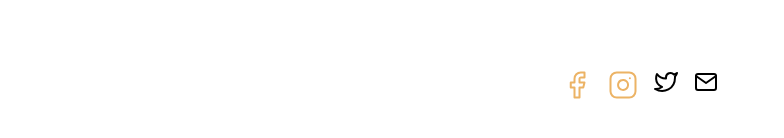
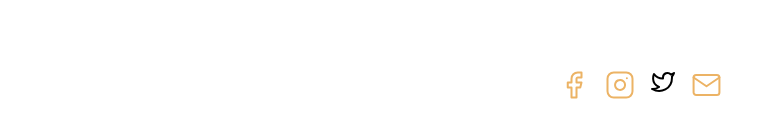
Before and after one commit to GitAlexisBERNARD/Lightbrary, a Vue app: page / in a window 1280 px wide. Shown: the part 498-636 px from the top of the page, without its empty margins (0-784 px from the left). Built offline with nearby package versions, Linux system fonts and the light colour scheme.

Commit message:
Update mail.vue

```diff
--- a/src/components/icons/mail.vue
+++ b/src/components/icons/mail.vue
@@ -1,3 +1,3 @@
 <template>
-    <svg xmlns="http://www.w3.org/2000/svg" width="24" height="24" viewBox="0 0 24 24" fill="none" stroke="currentColor" stroke-width="2" stroke-linecap="round" stroke-linejoin="round" class="feather feather-mail"><path d="M4 4h16c1.1 0 2 .9 2 2v12c0 1.1-.9 2-2 2H4c-1.1 0-2-.9-2-2V6c0-1.1.9-2 2-2z"></path><polyline points="22,6 12,13 2,6"></polyline></svg>
+    <svg width="31" height="30" viewBox="0 0 31 30" fill="none" xmlns="http://www.w3.org/2000/svg"><path d="M5.16671 5H25.8334C27.2542 5 28.4167 6.125 28.4167 7.5V22.5C28.4167 23.875 27.2542 25 25.8334 25H5.16671C3.74587 25 2.58337 23.875 2.58337 22.5V7.5C2.58337 6.125 3.74587 5 5.16671 5Z" stroke="#ECB365" stroke-width="2" stroke-linecap="round" stroke-linejoin="round"/><path d="M28.4167 7.5L15.5 16.25L2.58337 7.5" stroke="#ECB365" stroke-width="2" stroke-linecap="round" stroke-linejoin="round"/></svg>
 </template>
```
